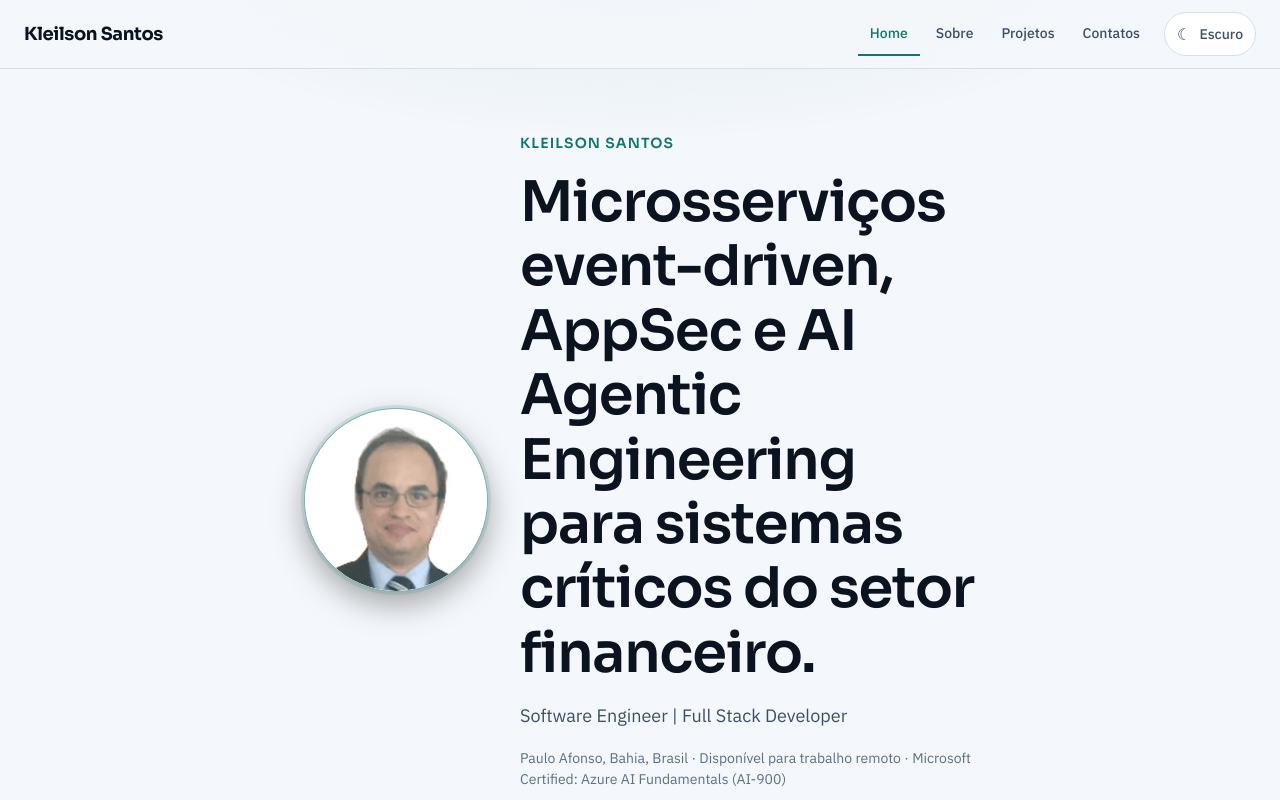
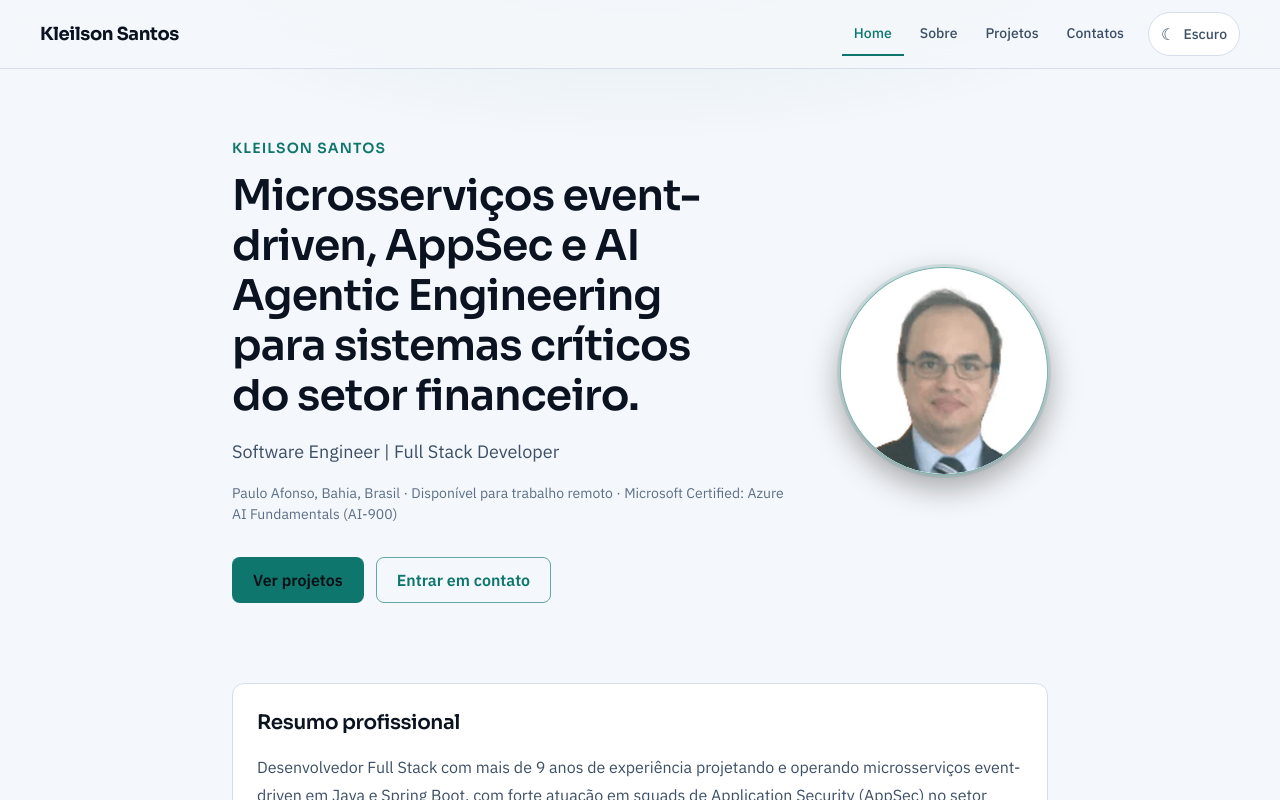
Before and after one commit to KleilsonSantos/kleilson-portfolio, a React (Vite) app: page / in a window 1280 px wide. Shown: the top 800 px of the page. Built offline with nearby package versions, Linux system fonts and the light colour scheme.

Commit message:
fix: 📱 layout fluido multi-device (tablet, notebook, desktop, wide)
Containers e tipografia com clamp; hero em CSS Grid; breakpoints por conteúdo (web.dev/MDN); hover só com pointer fino.

Co-authored-by: Cursor <cursoragent@cursor.com>

```diff
--- a/src/App.css
+++ b/src/App.css
@@ -23,8 +23,12 @@
   justify-content: space-between;
   gap: var(--space-4);
   min-height: var(--nav-height);
-  padding: var(--space-3) var(--space-6);
+  padding: var(--space-3) var(--page-pad-inline);
+  width: min(var(--container-wide), 100%);
+  margin-inline: auto;
+  box-sizing: border-box;
 }
+
 
 .logo {
   font-family: var(--font-display);
@@ -192,22 +196,22 @@
 .app {
   width: min(var(--container-narrow), 100%);
   margin: 0 auto;
-  padding: var(--space-16) var(--space-6) var(--space-20);
-  padding-left: max(var(--space-6), env(safe-area-inset-left, 0px));
-  padding-right: max(var(--space-6), env(safe-area-inset-right, 0px));
-  padding-bottom: max(var(--space-20), env(safe-area-inset-bottom, 0px));
+  padding: var(--page-pad-block) var(--page-pad-inline) max(var(--page-pad-block), env(safe-area-inset-bottom, 0px));
+  padding-left: max(var(--page-pad-inline), env(safe-area-inset-left, 0px));
+  padding-right: max(var(--page-pad-inline), env(safe-area-inset-right, 0px));
   flex: 1;
 }
 
 .app--wide {
   width: min(var(--container-wide), 100%);
-  padding-top: var(--space-12);
+  padding-top: clamp(2rem, 3vw, 3rem);
 }
 
 .page {
   display: grid;
-  gap: var(--space-12);
+  gap: clamp(2rem, 3.5vw, 3.5rem);
 }
+
 
 @media (prefers-reduced-motion: no-preference) {
   .page > * {
@@ -260,29 +264,30 @@
 }
 
 .hero--home {
-  min-height: min(68vh, 36rem);
+  min-height: min(62vh, 34rem);
   display: flex;
   flex-direction: column;
   justify-content: center;
-  max-width: 52rem;
-  padding-bottom: var(--space-8);
+  max-width: none;
+  width: 100%;
+  padding-bottom: var(--space-6);
 }
 
+/* Grid intrínseco (web.dev): mobile empilha; tablet+ duas colunas */
 .hero__intro,
 .hero--about {
-  display: flex;
-  flex-wrap: wrap;
+  display: grid;
+  grid-template-columns: 1fr;
   align-items: center;
-  gap: var(--space-6) var(--space-8);
+  gap: var(--space-6);
 }
 
 .hero__copy {
-  flex: 1 1 16rem;
   min-width: 0;
 }
 
 .hero__photo {
-  flex: 0 0 auto;
+  justify-self: start;
 }
 
 .profile-photo {
@@ -331,19 +336,12 @@
 }
 
 .profile-photo--lg {
-  width: 10rem;
-  height: 10rem;
-}
-
-@media (min-width: 640px) {
-  .profile-photo--lg {
-    width: 11.5rem;
-    height: 11.5rem;
-  }
+  width: var(--photo-lg);
+  height: var(--photo-lg);
 }
 
 .hero__brand {
-  margin: 0 0 var(--space-4);
+  margin: 0 0 var(--space-3);
   font-family: var(--font-display);
   font-size: var(--font-size-sm);
   font-weight: 600;
@@ -356,7 +354,10 @@
   margin: 0 0 var(--space-4);
   font-size: var(--font-size-4xl);
   line-height: var(--line-height-tight);
+  letter-spacing: -0.02em;
+  text-wrap: balance;
   color: var(--color-text);
+  max-width: 28ch;
 }
 
 .hero__lead {
@@ -371,7 +372,9 @@
   margin: var(--space-4) 0 0;
   color: var(--color-text-muted);
   font-size: var(--font-size-sm);
+  max-width: 40rem;
 }
+
 
 .badge {
   display: inline-block;
@@ -397,11 +400,13 @@
 }
 
 @media (prefers-reduced-motion: no-preference) {
-  .card--interactive:hover,
-  .card--interactive:focus-within {
-    border-color: color-mix(in srgb, var(--color-primary) 40%, var(--color-border));
-    box-shadow: var(--shadow-md);
-    transform: translateY(-2px);
+  @media (hover: hover) and (pointer: fine) {
+    .card--interactive:hover,
+    .card--interactive:focus-within {
+      border-color: color-mix(in srgb, var(--color-primary) 40%, var(--color-border));
+      box-shadow: var(--shadow-md);
+      transform: translateY(-2px);
+    }
   }
 }
 
@@ -1033,10 +1038,17 @@
     display: flex;
     align-items: center;
     gap: var(--space-4);
+    width: min(var(--container-wide), 100%);
+    margin-inline: auto;
+    padding-inline: var(--page-pad-inline);
+    box-sizing: border-box;
   }
 
   .navbar__bar {
     flex: 0 0 auto;
+    width: auto;
+    margin: 0;
+    padding: var(--space-3) 0;
   }
 
   .nav-panel {
@@ -1045,7 +1057,7 @@
     align-items: center;
     justify-content: flex-end;
     gap: var(--space-3);
-    padding: 0 var(--space-6) 0 0;
+    padding: 0;
   }
 
   .nav-links {
@@ -1059,9 +1071,59 @@
   .nav-backdrop {
     display: none;
   }
+
+  /* Tablet+: hero em 2 colunas (texto | foto) — conteúdo manda o breakpoint */
+  .hero__intro,
+  .hero--about {
+    grid-template-columns: minmax(0, 1fr) auto;
+    gap: var(--space-6) var(--space-8);
+    align-items: center;
+  }
+
+  .hero__copy {
+    order: 1;
+  }
+
+  .hero__photo {
+    order: 2;
+    justify-self: end;
+  }
+
+  .hero--home {
+    min-height: min(58vh, 32rem);
+  }
+
+  .hero h1 {
+    max-width: none;
+  }
+}
+
+@media (min-width: 1024px) {
+  .hero__intro,
+  .hero--about {
+    gap: var(--space-8) var(--space-12);
+  }
+
+  .hero--home {
+    min-height: min(64vh, 36rem);
+  }
+}
+
+@media (min-width: 1280px) {
+  .highlight-grid {
+    grid-template-columns: repeat(3, 1fr);
+  }
+
+  .grid-2 {
+    gap: var(--space-6);
+  }
 }
 
 @media (max-width: 767px) {
+  :root {
+    --photo-lg: 8.5rem;
+  }
+
   .nav-toggle {
     display: inline-flex;
   }
@@ -1122,6 +1184,10 @@
     z-index: 50;
   }
 
+  .navbar__bar {
+    width: 100%;
+  }
+
   .app {
     padding-top: var(--space-8);
     padding-bottom: max(var(--space-12), env(safe-area-inset-bottom, 0px));
@@ -1138,19 +1204,22 @@
 
   .hero__intro,
   .hero--about {
-    flex-direction: column;
-    align-items: center;
+    grid-template-columns: 1fr;
+    justify-items: center;
     text-align: center;
     gap: var(--space-5);
   }
 
-  .hero__copy {
-    flex-basis: auto;
-    width: 100%;
+  .hero__copy,
+  .hero__photo {
+    order: initial;
+    justify-self: center;
   }
 
   .hero h1 {
-    font-size: clamp(1.65rem, 7.5vw, 2.25rem);
+    font-size: clamp(1.55rem, 6.5vw, 2.1rem);
+    max-width: 18ch;
+    margin-inline: auto;
   }
 
   .hero__lead {
@@ -1179,11 +1248,6 @@
     padding: var(--space-5);
   }
 
-  .profile-photo--lg {
-    width: 8.5rem;
-    height: 8.5rem;
-  }
-
   .footer-content {
     flex-direction: column;
     gap: var(--space-4);
--- a/src/index.css
+++ b/src/index.css
@@ -11,10 +11,11 @@
   --font-size-base: 1rem;
   --font-size-lg: 1.125rem;
   --font-size-xl: 1.25rem;
-  --font-size-2xl: 1.5rem;
-  --font-size-3xl: clamp(2rem, 4.5vw, 2.75rem);
-  --font-size-4xl: clamp(2.5rem, 6vw, 3.5rem);
-  --line-height-tight: 1.15;
+  --font-size-2xl: clamp(1.35rem, 1.15rem + 0.6vw, 1.6rem);
+  /* Fluid type (web.dev): escala suave — evita H1 “explodir” em notebook */
+  --font-size-3xl: clamp(1.5rem, 1.15rem + 1.4vw, 2.25rem);
+  --font-size-4xl: clamp(1.65rem, 1rem + 2.2vw, 2.65rem);
+  --line-height-tight: 1.18;
   --line-height-normal: 1.5;
   --line-height-relaxed: 1.7;
   --color-bg: #070b12;
@@ -40,9 +41,12 @@
   --space-5: 1.25rem;
   --space-6: 1.5rem;
   --space-8: 2rem;
+  --space-10: 2.5rem;
   --space-12: 3rem;
   --space-16: 4rem;
   --space-20: 5rem;
+  --page-pad-inline: clamp(1rem, 3.2vw, 2.5rem);
+  --page-pad-block: clamp(2rem, 4.5vw, 5rem);
   --duration-normal: 320ms;
   --radius-sm: 0.375rem;
   --radius-md: 0.5rem;
@@ -51,8 +55,9 @@
   --shadow-md: 0 8px 32px rgba(0, 0, 0, 0.35);
   --duration-fast: 160ms;
   --ease-out: cubic-bezier(0.16, 1, 0.3, 1);
-  --container-narrow: 720px;
-  --container-wide: 1100px;
+  /* Content-driven widths (MDN/web.dev) — sobem com o viewport */
+  --container-narrow: 40rem;
+  --container-wide: 64rem;
   --nav-height: 4rem;
   --focus-ring: 0 0 0 3px var(--color-primary-ring);
   --hero-glow: radial-gradient(
@@ -60,7 +65,43 @@
     rgba(45, 212, 191, 0.14),
     transparent 55%
   );
+  --photo-lg: 9.5rem;
 }
+
+/* Tablet / notebook pequeno */
+@media (min-width: 768px) {
+  :root {
+    --container-narrow: 46rem;
+    --container-wide: 68rem;
+    --photo-lg: 10.5rem;
+  }
+}
+
+/* Laptop / desktop */
+@media (min-width: 1024px) {
+  :root {
+    --container-narrow: 52rem;
+    --container-wide: 72rem;
+    --photo-lg: 12rem;
+  }
+}
+
+/* Monitores largos — limita linha de leitura, não estica texto infinito */
+@media (min-width: 1280px) {
+  :root {
+    --container-narrow: 56rem;
+    --container-wide: 80rem;
+    --photo-lg: 13rem;
+  }
+}
+
+@media (min-width: 1536px) {
+  :root {
+    --container-narrow: 58rem;
+    --container-wide: 84rem;
+  }
+}
+
 
 @media (prefers-color-scheme: light) {
   :root:not([data-theme]) {
```
Also changed, not shown: 1 other file (tests, documents, lock files or other folders).
